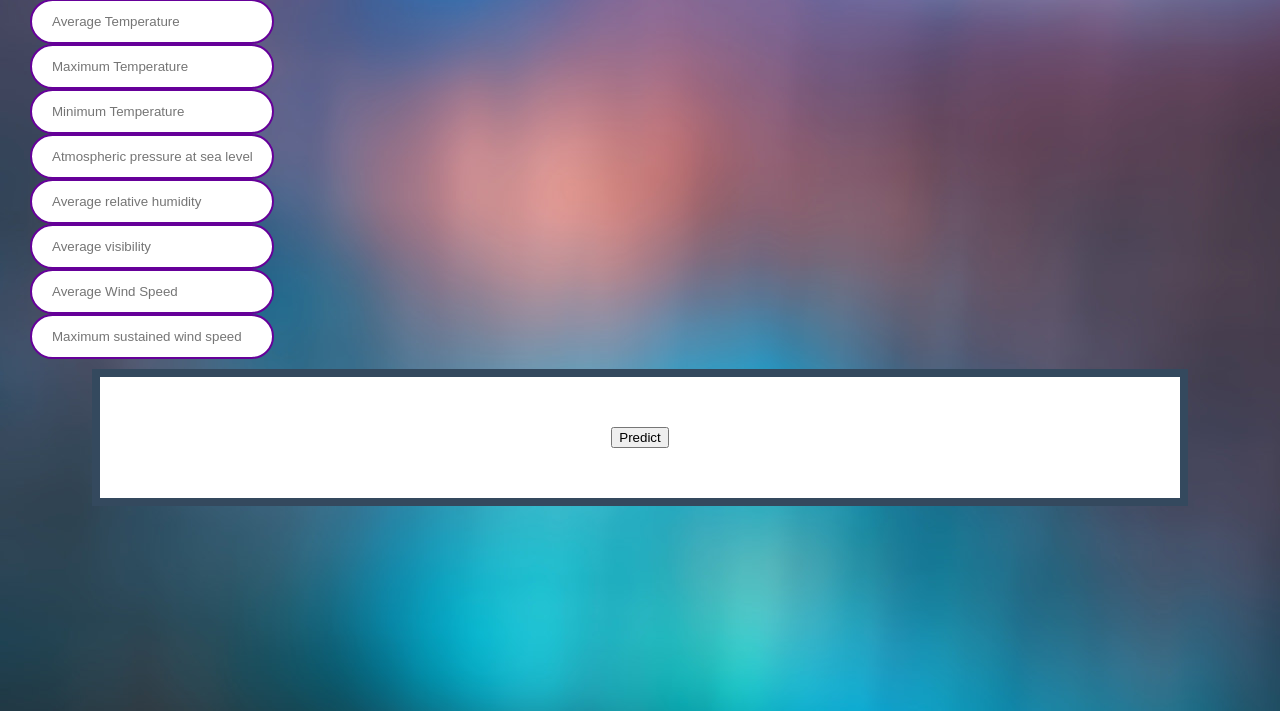
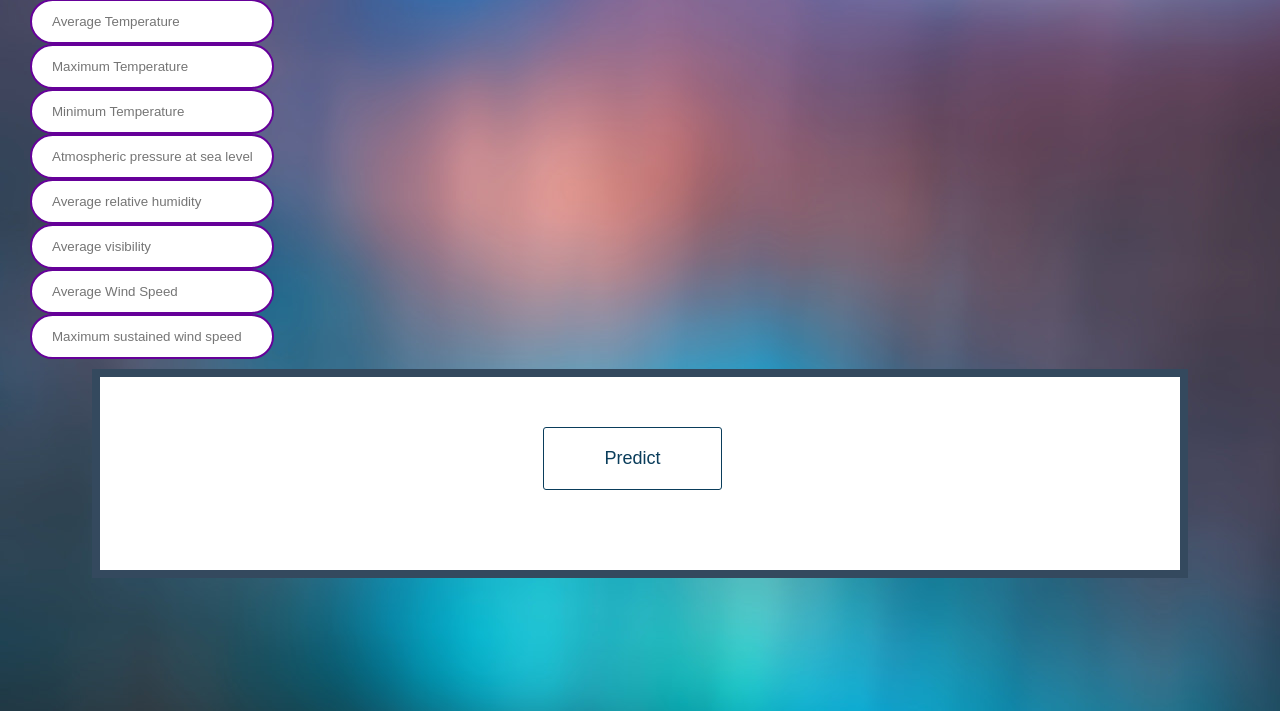
Before and after one commit to RaviG007/AQIapp2, a Flask app: page / in a window 1280 px wide. Shown: the part 89-800 px from the top of the page. Run offline with Flask 2, Linux system fonts and the light colour scheme; parts of the project's set-up code (start-up, migrations or seed data) failed here and were passed over.

Commit message:
Update home.html

```diff
--- a/templates/home.html
+++ b/templates/home.html
@@ -26,8 +26,8 @@
 
 	<div class="container">
 		<div>
-    		<button type="submit" class="slide-hover-left-1">Predict</button>
-    		</div>
+			<input class="slide-hover-left-1" type="submit" value="Predict">
+		</div>
 
 	</div>
 
```
